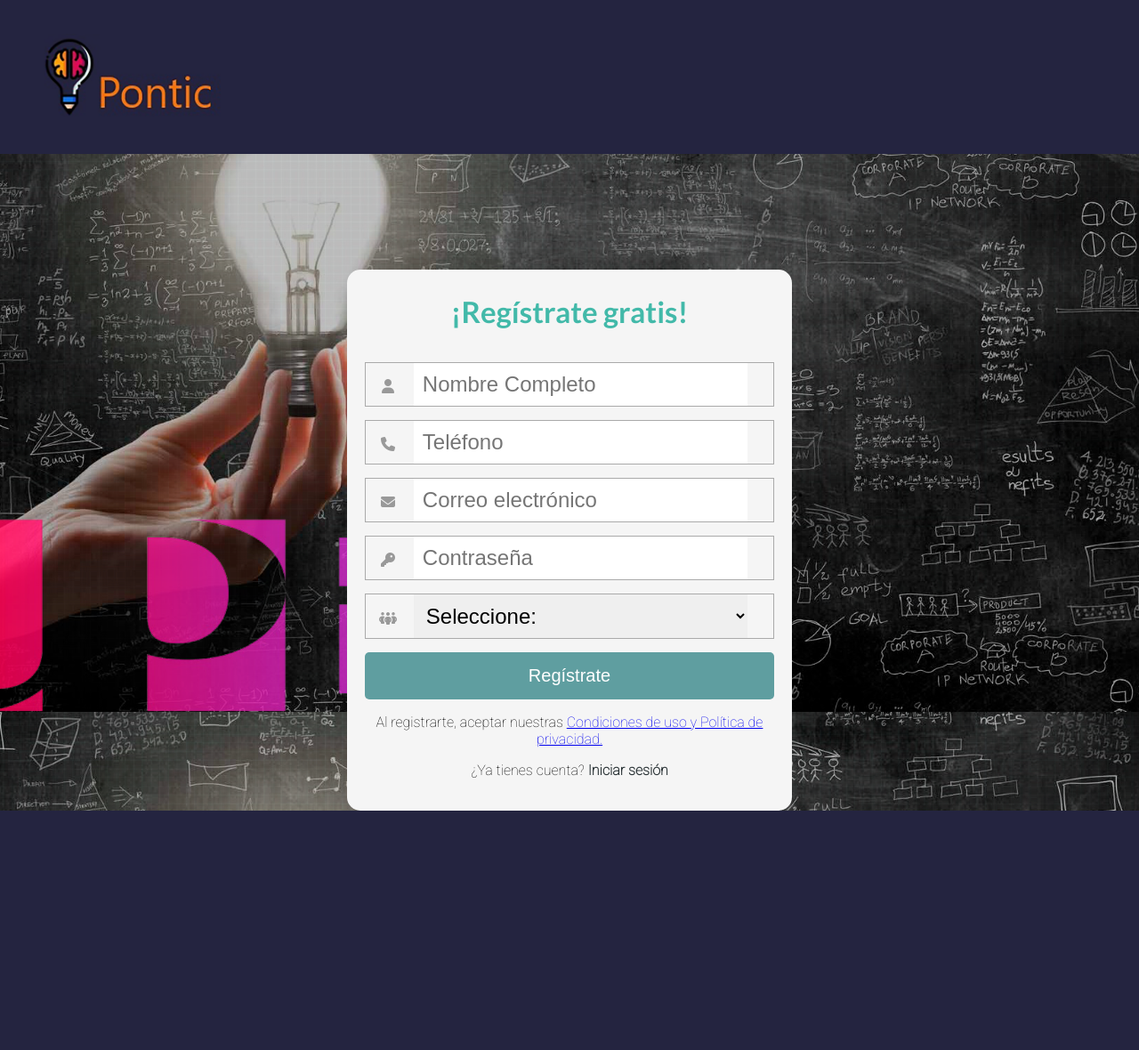
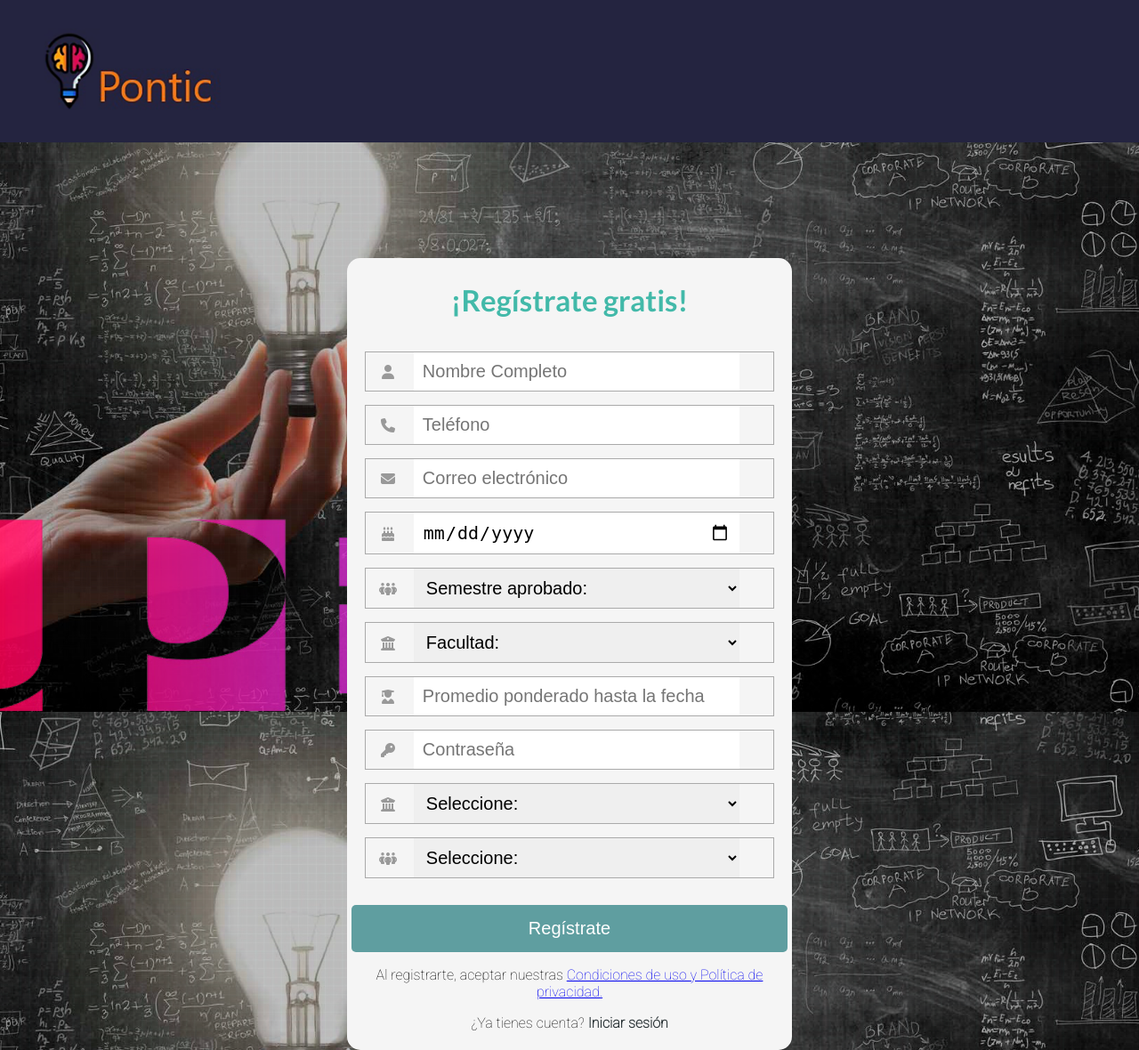
Before and after one commit to Sebastarazq/ProyectoDB, a PHP site: page /Register.html in a window 1280 px wide. Shown: the whole page at 89% size. Before the commit the page ends 911 px from the top, so only its background shows below. Run offline with PHP 8.4, Linux system fonts and the light colour scheme; some libraries are stand-ins or nearby versions.

Commit message:
+ Reqs reg

```diff
--- a/Reg.css
+++ b/Reg.css
@@ -12,7 +12,7 @@ body {
 
 header {
     background-color: #242440;
-    padding: 2.4rem 3rem;
+    padding: 2rem 3rem;
     margin: 0%;
 }
 
@@ -39,16 +39,20 @@ h1 {
 }
 
 input[type="text"],
-input[type="password"] {
-    font-size: 24px;
-    width: 82%;
+input[type="password"],
+input[type="number"],
+input[type="tel"],
+input[type="email"],
+input[type="date"] {
+    font-size: 20px;
+    width: 80%;
     padding: 10px;
     border: none;
 }
 
 select {
-    font-size: 24px;
-    width: 82%;
+    font-size: 20px;
+    width: 80%;
     padding: 10px;
     border: none;
 }
@@ -71,6 +75,24 @@ select {
 }
 
 .fa-people-group {
+    min-width: 50px;
+    text-align: center;
+    color: #999;
+}
+
+.fa-cake-candles {
+    min-width: 50px;
+    text-align: center;
+    color: #999;
+}
+
+.fa-building-columns {
+    min-width: 50px;
+    text-align: center;
+    color: #999;
+}
+
+.fa-user-graduate {
     min-width: 50px;
     text-align: center;
     color: #999;
--- a/Register.html
+++ b/Register.html
@@ -23,15 +23,71 @@
             </div>
             <div class="input-cont">
                 <i class="fa-sharp fa-solid fa-phone"></i>
-                <input type="text" placeholder="Teléfono">
+                <input type="tel" placeholder="Teléfono">
             </div>
             <div class="input-cont">
                 <i class="fa-solid fa-envelope icon"></i>
-                <input type="text" placeholder="Correo electrónico">
+                <input type="email" placeholder="Correo electrónico">
             </div>
+            <div class="input-cont">
+                <i class="fa-solid fa-cake-candles"></i>
+                <input type="date" placeholder="Fecha de nacimiento">
+            </div>
+            <div class="input-cont">
+                <i class="fa-sharp fa-solid fa-people-group"></i>
+                <select name="semestreaprob" id="group">
+                        <option value="Select">Semestre aprobado:</option>
+                        <option value="1">1</option>
+                        <option value="2">2</option>
+                        <option value="3">3</option>
+                        <option value="4">4</option>
+                        <option value="5">5</option>
+                        <option value="6">6</option>
+                        <option value="7">7</option>
+                        <option value="8">8</option>
+                        <option value="9">9</option>
+                        <option value="10">10</option>
+                      </select>
+            </div>
+            <div class="input-cont">
+                <i class="fa-solid fa-building-columns"></i>
+                <select name="facultad" id="group">
+                        <option value="Select">Facultad:</option>
+                        <option value="AdminEmpr">Administración de empresas</option>
+                        <option value="AdminNegInt">Administración de negocios internacionales</option>
+                        <option value="C.Pol">Ciencias Políticas y Gobierno</option>
+                        <option value="ComSoc">Comunicación social y periodismo</option>
+                        <option value="der">Derecho</option>
+                        <option value="DG">Diseño gráfico</option>
+                        <option value="IngAmb">Ingeniería ambiental</option>
+                        <option value="IngCiv">Ingeniería Civil</option>
+                        <option value="IngElc">Ingeniería electrónica</option>
+                        <option value="IngElc2">Ingeniería eléctrica</option>
+                        <option value="IngInds">Ingeniería industrial</option>
+                        <option value="IngMec">Ingeniería Mecánica</option>
+                        <option value="IngBonita">Ingeniería de Sistemas e informática</option>
+                        <option value="Psi">Psicología</option>
+                      </select>
+            </div>
+            <div class="input-cont">
+                <i class="fa-solid fa-user-graduate"></i>
+                <input type="number" max="5" placeholder="Promedio ponderado hasta la fecha">
+            </div>
+
+
             <div class="input-cont">
                 <i class="fa-solid fa-key icon"></i>
                 <input type="password" placeholder="Contraseña">
+            </div>
+
+            <div>
+                <div class="input-cont">
+                    <i class="fa-solid fa-building-columns"></i>
+                    <select name="uni" id="group">
+                        <option value="Uni">Seleccione:</option>
+                        <option value="Ponti">UNIVERSIDAD PONTIFICIA BOLIVARIANA SECCIONAL BUCARAMANGA</option>
+                    </select>
+                </div>
             </div>
 
             <div>
@@ -43,6 +99,7 @@
                     <option value="Coor">Coordinador</option>
                     <option value="Empl">Empleado</option>
                   </select>
+                </div>
             </div>
         </div>
         <input type="submit" value="Regístrate" class="btn">
```
Lines whose indentation alone changed are shown as unchanged.
